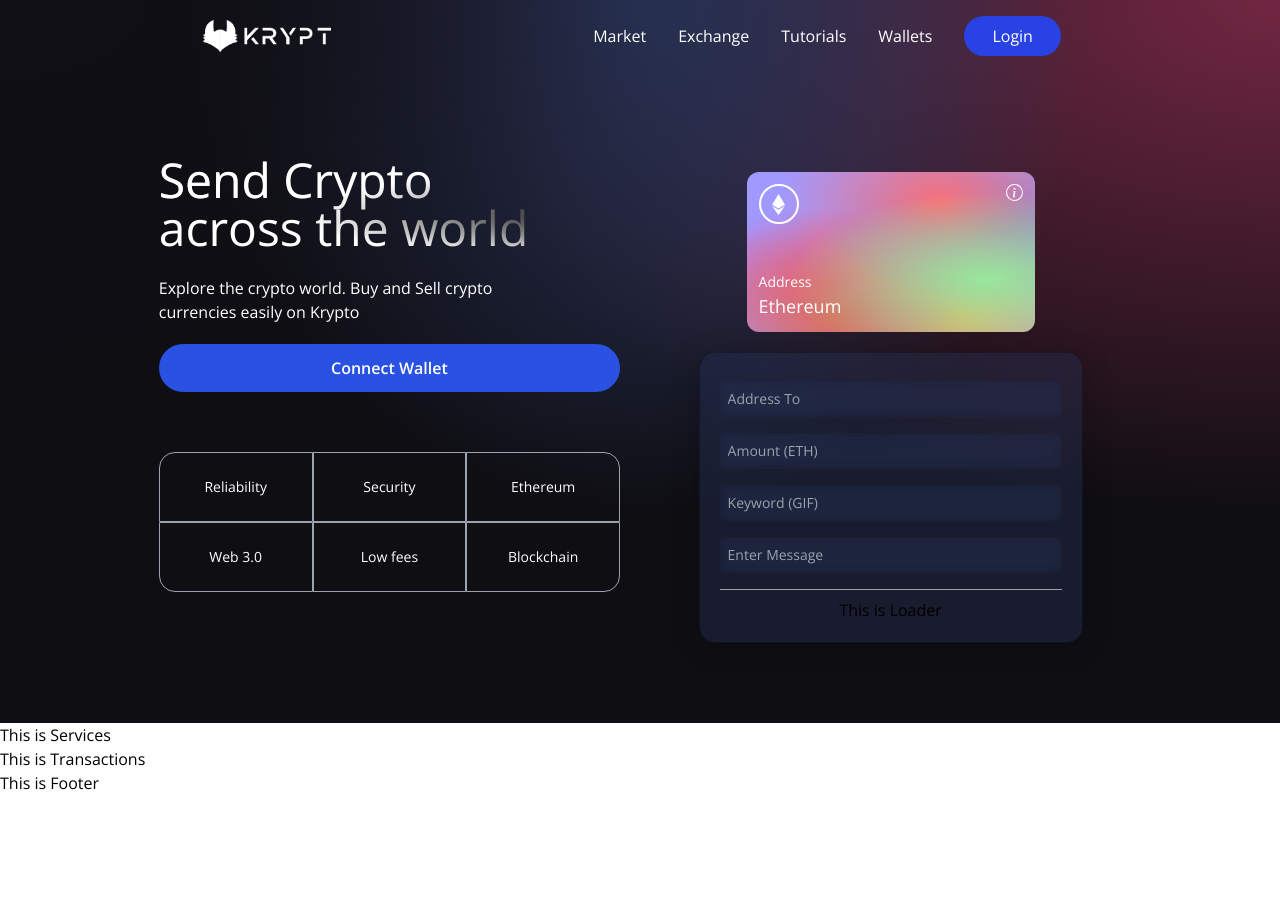
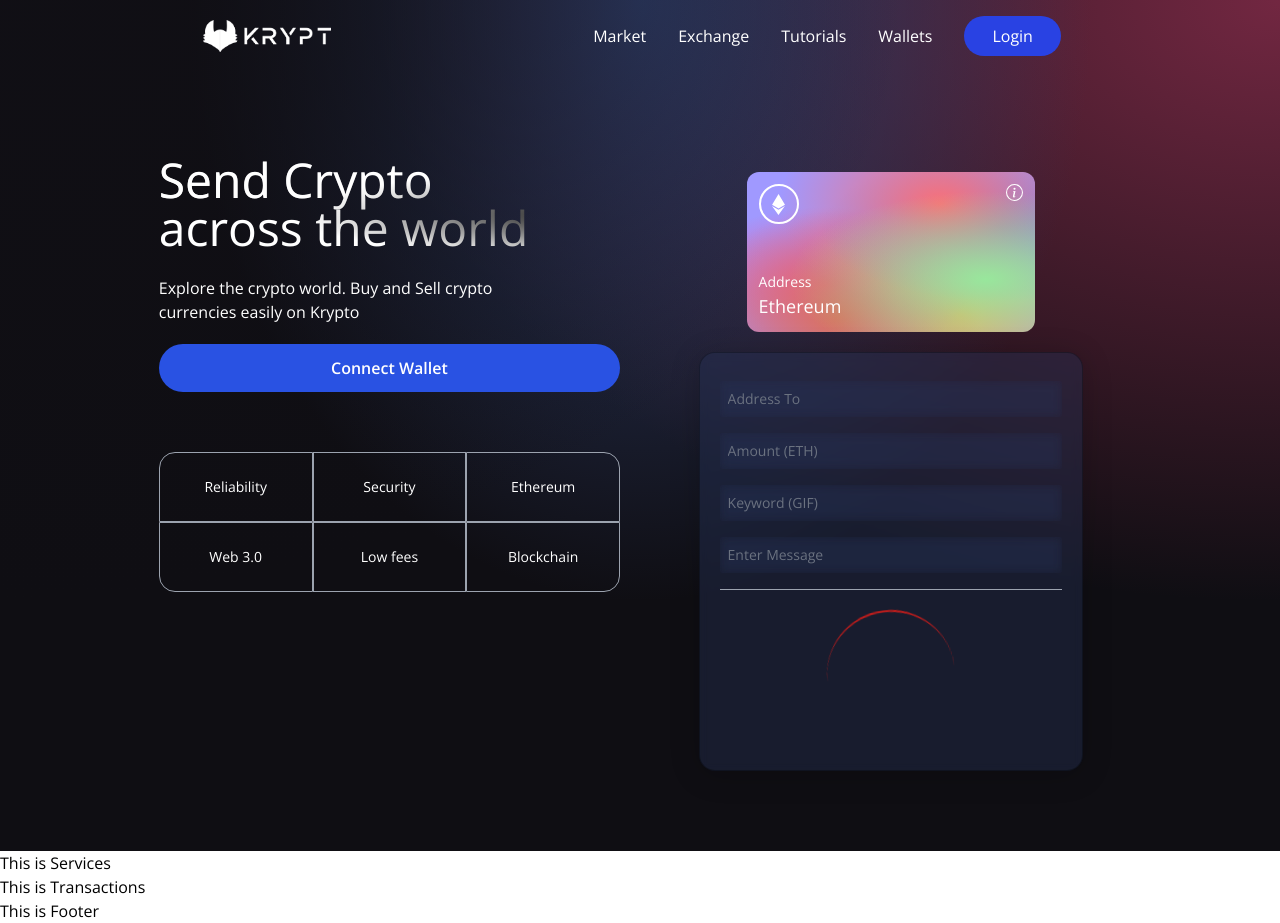
Before and after one commit to UsmanAsif193/crypto-sample, a React (Create React App) app in the folder client/: page / in a window 1280 px wide. Before the commit the page ends 800 px from the top, so only its background shows below. Built offline with nearby package versions, Linux system fonts and the light colour scheme.

Commit message:
Layout of welcome component completed with loader

```diff
--- a/client/package.json
+++ b/client/package.json
@@ -3,6 +3,7 @@
   "version": "0.1.0",
   "private": true,
   "dependencies": {
+    "@tailwindcss/forms": "^0.4.0",
     "ethers": "^5.5.2",
     "react": "^17.0.2",
     "react-dom": "^17.0.2",
--- a/client/src/components/loader/index.jsx
+++ b/client/src/components/loader/index.jsx
@@ -1,7 +1,11 @@
 import React from "react";
 
 const Loader = () => {
-  return <div>This is Loader</div>;
+  return (
+    <div className="flex justify-center items-center py-3">
+      <div className="animate-spin rounded-full h-32 w-32 border-b-2 border-red-700" />
+    </div>
+  );
 };
 
 export default Loader;
--- a/client/src/components/welcome/index.jsx
+++ b/client/src/components/welcome/index.jsx
@@ -26,8 +26,8 @@ const Welcome = () => {
   const handleSubmit = () => {};
   return (
     <div className="flex w-full items-center justify-center">
-      <div className="flex md:flex-row flex-col items-start justify-between md:p-20 py-12 px-4">
-        <div className="flex flex-1 flex-col justify-start md:mr-10">
+      <div className="flex mf:flex-row flex-col items-start justify-between md:p-20 py-12 px-4">
+        <div className="flex flex-1 flex-col justify-start mf:mr-10">
           <h1 className="text-3xl sm:text-5xl text-white text-gradient py-1">
             Send Crypto <br /> across the world
           </h1>
@@ -42,7 +42,7 @@ const Welcome = () => {
           >
             <p className="text-white text-base font-semibold">Connect Wallet</p>
           </button>
-          <div className="grid sm:grid-cols-3 grid-cols-4 w-full mt-10">
+          <div className="grid grid-cols-3 w-full mt-10">
             <div className={`rounded-tl-2xl ${commonStyles}`}>Reliability</div>
             <div className={commonStyles}>Security</div>
             <div className={`rounded-tr-2xl ${commonStyles}`}>Ethereum</div>
@@ -51,7 +51,7 @@ const Welcome = () => {
             <div className={`rounded-br-2xl ${commonStyles}`}>Blockchain</div>
           </div>
         </div>
-        <div className="flex flex-col flex-1 items-center justify-start w-full md:mt-0 mt-10">
+        <div className="flex flex-col flex-1 items-center justify-start w-full mf:mt-0 mt-10">
           <div className="p-3 justify-end items-start flex-col rounded-xl h-40 sm:w-72 w-full my-5 eth-card white-glassmorpism">
             <div className="flex justify-between flex-col w-full h-full">
               <div className="flex justify-between items-start">
--- a/client/tailwind.config.js
+++ b/client/tailwind.config.js
@@ -1,7 +1,35 @@
 module.exports = {
-  content: ["./src/**/*.{js,jsx,ts,tsx}"],
+  purge: ["./src/**/*.{js,jsx,ts,tsx}", "./public/index.html"],
+  mode: "jit",
+  darkMode: false, // or 'media' or 'class'
   theme: {
+    fontFamily: {
+      display: ["Open Sans", "sans-serif"],
+      body: ["Open Sans", "sans-serif"],
+    },
+    extend: {
+      screens: {
+        mf: "990px",
+      },
+      keyframes: {
+        "slide-in": {
+          "0%": {
+            "-webkit-transform": "translateX(120%)",
+            transform: "translateX(120%)",
+          },
+          "100%": {
+            "-webkit-transform": "translateX(0%)",
+            transform: "translateX(0%)",
+          },
+        },
+      },
+      animation: {
+        "slide-in": "slide-in 0.5s ease-out",
+      },
+    },
+  },
+  variants: {
     extend: {},
   },
-  plugins: [],
+  plugins: [require("@tailwindcss/forms")],
 };
```
